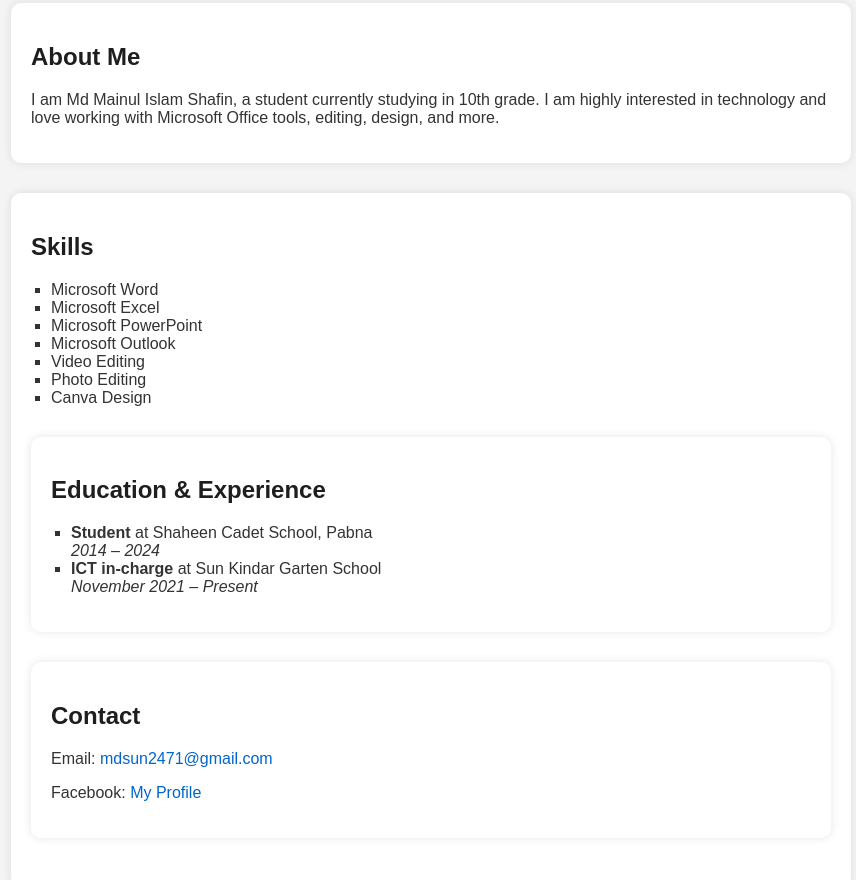
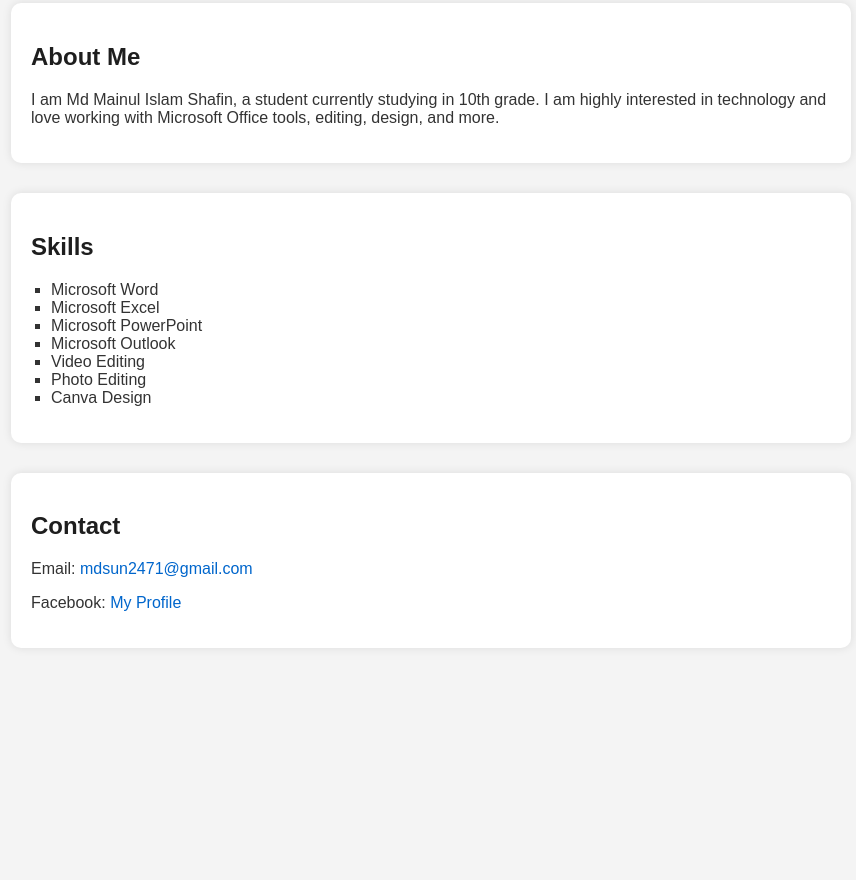
Before and after one commit to mdsun2471/mainulislam_Shafin.github.io, a plain HTML site: page index.html in a window 1280 px wide. Shown: the part 385-1265 px from the top of the page, without its empty margins (209-1065 px from the left). After the commit the page ends 1063 px from the top, so only its background shows below. Drawn offline with Linux system fonts and the light colour scheme.

Commit message:
index.html

```diff
--- a/index.html
+++ b/index.html
@@ -72,14 +72,6 @@
       <li>Photo Editing</li>
       <li>Canva Design</li>
     </ul>
-  <section id="education">
-  <h2>Education & Experience</h2>
-  <ul>
-    <li><strong>Student</strong> at Shaheen Cadet School, Pabna <br>
-    <em>2014 – 2024</em></li>
-    <li><strong>ICT in-charge</strong> at Sun Kindar Garten School <br>
-      <em>November 2021 – Present</em></li>
-  </ul>
   </section>
 
   <section class="contact">
```
